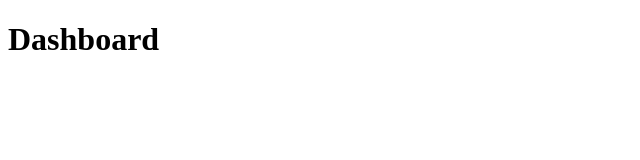
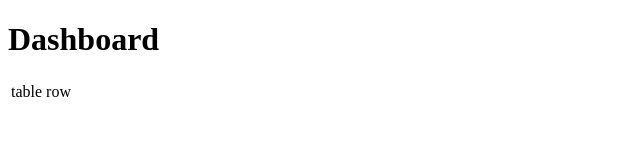
Before and after one commit to BPharoh/group5, a plain HTML site: page welcome.html in a window 1280 px wide. Shown: the full height of the page, 0-640 px from the left. Drawn offline with Linux system fonts and the light colour scheme.

Commit message:
Update welcome.html

```diff
--- a/welcome.html
+++ b/welcome.html
@@ -4,9 +4,11 @@
     <meta charset="UTF-8">
     <meta http-equiv="X-UA-Compatible" content="IE=edge">
     <meta name="viewport" content="width=device-width, initial-scale=1.0">
-    <title>Landing page</title>
+    <title>Landing page or Group 5</title>
 </head>
 <body>
     <h1>Dashboard</h1>
+    <table>
+        <tr><td>table row</td></tr></table>
 </body>
 </html>
```
